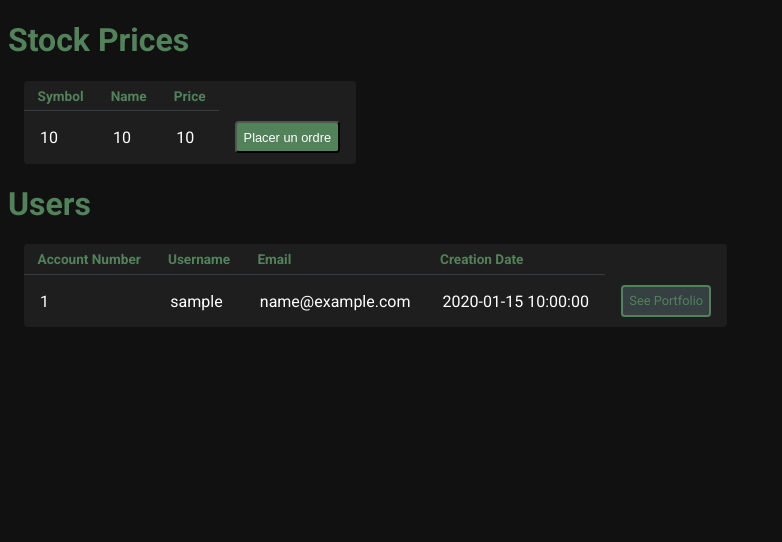
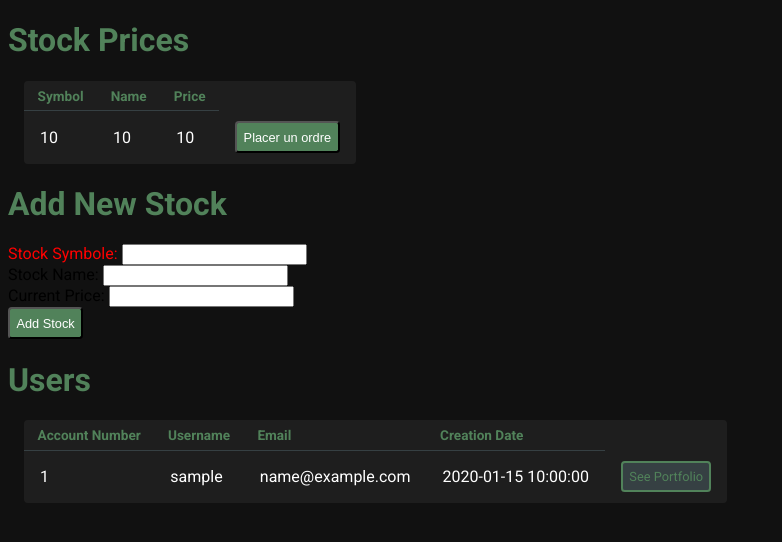
Before and after one commit to Lordsssss/my_stocks_php, a PHP site: page / in a window 1280 px wide. Shown: the top 542 px of the page, without its empty margins (0-782 px from the left). Run offline with PHP 8.4, Linux system fonts and the light colour scheme; tables that the repository leaves empty or names only in its code hold one stand-in row (values such as "Sample post").

Commit message:
css is not fun

```diff
--- a/index.php
+++ b/index.php
@@ -10,4 +10,5 @@ $userlist = UserList::getAllUserList();
 
 // Pass stock prices to the view
 require 'views/stocks_list.php';
+require 'views/add_stock.php';
 require 'views/user_list.php';
--- a/models/stocks.php
+++ b/models/stocks.php
@@ -8,4 +8,10 @@ class Stock {
         $stmt = $pdo->query('SELECT * FROM stocks');
         return $stmt->fetchAll(PDO::FETCH_ASSOC);
     }
+    public static function addStock($stock_symbol, $stock_name, $current_price) {
+        $pdo = getConnection();
+        $sql = 'INSERT INTO stocks (stock_symbol, stock_name, current_price) VALUES (?, ?, ?)';
+        $stmt = $pdo->prepare($sql);
+        return $stmt->execute([$stock_symbol, $stock_name, $current_price]);
+    }
 }
--- a/models/user_portfolio.php
+++ b/models/user_portfolio.php
@@ -12,7 +12,6 @@ class Portfolio {
         $pdo = getConnection();
         $stmt = $pdo->prepare('SELECT * FROM user_portfolio WHERE account_number = :account_number');
         $stmt->execute(['account_number' => $account_number]);
-        print $account_number;
         return $stmt->fetchAll(PDO::FETCH_ASSOC);
     }
 }
--- a/views/style.css
+++ b/resources/css/style.css
@@ -5,6 +5,7 @@ body {
 .title{
   color: #51825A;
 }
+
 table {
   background: #1E1E1E;
   border-radius: 0.25em;
@@ -14,7 +15,6 @@ table {
 th {
   border-bottom: 1px solid #364043;
   color: #51825A;
-;
   font-size: 0.85em;
   font-weight: 600;
   padding: 0.5em 1em;
@@ -41,3 +41,6 @@ td {
   background-color: #51825A;
   color: white;
 }
+.test {
+  color: red;
+}
--- /dev/null
+++ b/views/add_stock.php
@@ -0,0 +1,33 @@
+<?php
+
+require_once 'models/stocks.php';
+
+if ($_SERVER['REQUEST_METHOD'] === 'POST') {
+    // Add new stock
+    $stock_symbole = $_POST['stock_symbole'];
+    $stock_name = $_POST['stock_name'];
+    $current_price = $_POST['current_price'];
+
+    Stock::addStock($stock_symbole, $stock_name, $current_price);
+    header("Location: index.php");
+}
+?>
+<!DOCTYPE html>
+<html>
+<head>
+    <title>Add New Stock</title>
+    <link rel="stylesheet" href="resources\css\style.css">
+</head>
+<body>
+
+<h1 class="title">Add New Stock</h1>
+
+<form class="form-add-stock" action="add_stock.php" method="post">
+    <label class="test">Stock Symbole: <input type="text" name="stock_symbole"></label><br>
+    <label>Stock Name: <input type="text" name="stock_name"></label><br>
+    <label>Current Price: <input type="text" name="current_price"></label><br>
+    <button class="button button-order" type="submit">Add Stock</button>
+</form>
+
+</body>
+</html>
--- a/views/stocks_list.php
+++ b/views/stocks_list.php
@@ -7,7 +7,7 @@ $stockPrices = $GLOBALS['stockPrices'];
 <head>
     <title>Stock Prices</title>
     <link rel="stylesheet" href="https://fonts.googleapis.com/css2?family=Roboto:wght@400;700&display=swap">
-    <link rel="stylesheet" href="views/style.css">
+    <link rel="stylesheet" href="resources\css\style.css">
 </head>
 <body>
     <h1 class="title">Stock Prices</h1>
--- a/views/user_list.php
+++ b/views/user_list.php
@@ -7,6 +7,7 @@ $userlist = $GLOBALS['userlist'];
 <html>
 <head>
     <title>Users</title>
+    <link rel="stylesheet" href="resources\css\style.css">
 </head>
 <body>
     <h1 class="title">Users</h1>
```
Also changed, not shown: portfolio.php (+3 -5 lines).
